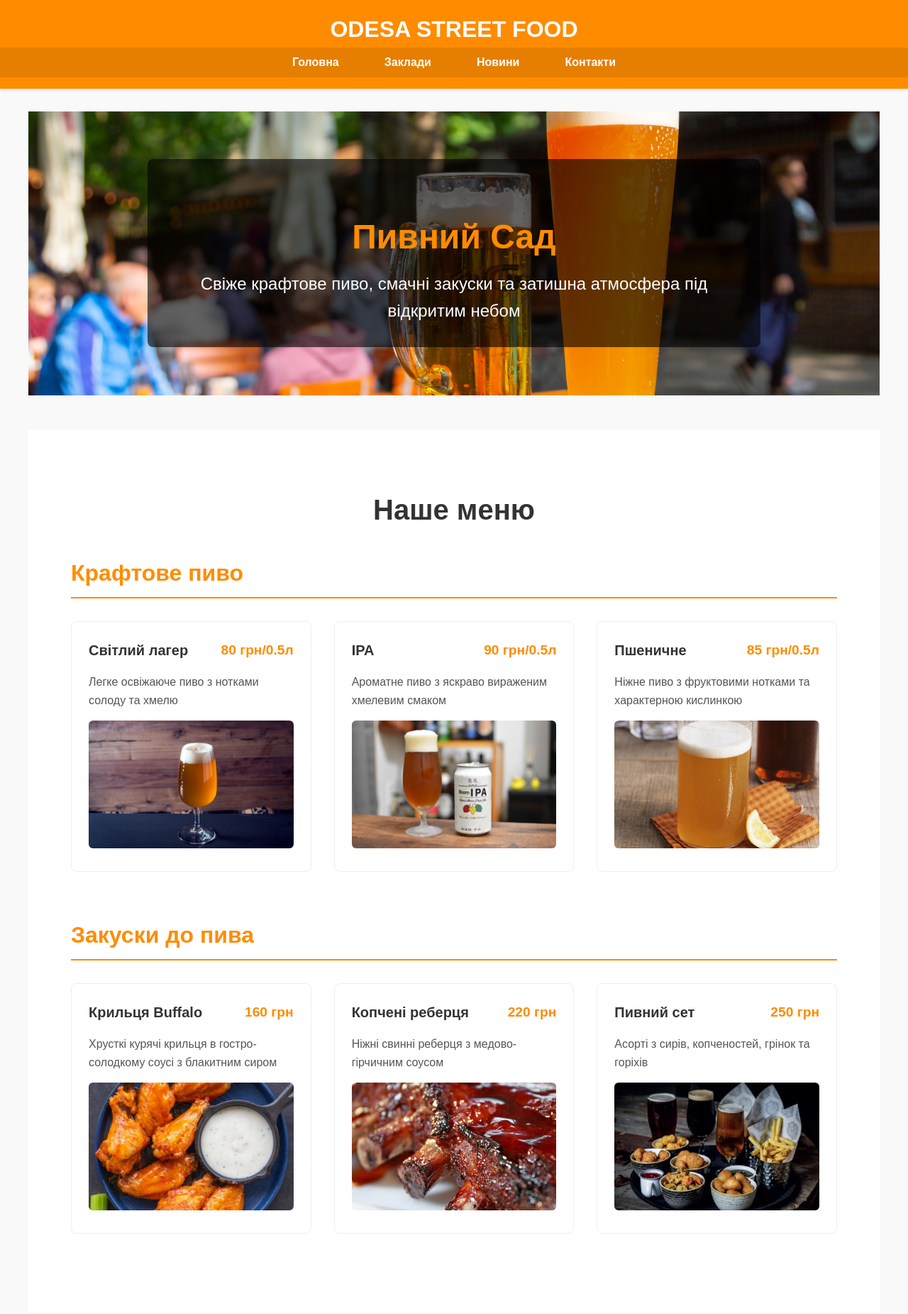
After one commit to Kwaizer/estab-map, a Flask app: page /restaurants/beer_garden in a window 1280 px wide. The commit adds this page. Shown: the top 1851 px of the page at 71% size. Run offline with Flask 3, Linux system fonts and the light colour scheme.

Commit message:
Add beer garden restaurant

```diff
--- a/app.py
+++ b/app.py
@@ -76,6 +76,10 @@ def  fish_bistro():
 def grill_bar():
     return render_template('restaurants/grill-bar.html', now=datetime.now())
 
+@app.route('/restaurants/beer_garden')
+def beer_garden():
+    return render_template('restaurants/beer-garden.html', now=datetime.now())
+
 
 
 if __name__ == '__main__':
--- a/templates/index.html
+++ b/templates/index.html
@@ -34,6 +34,11 @@
             <h3>Гриль-бар</h3>
             <a href="{{ url_for('grill_bar') }}">Детальніше</a>
         </div>
+        <div class="card">
+            <img src="{{ url_for('static', filename='images/beer-garden/beer-garden.jpg') }}" alt="Пивний Сад">
+            <h3>Пивний Сад</h3>
+            <a href="{{ url_for('beer_garden') }}">Детальніше</a>
+        </div>
         <!-- Інші заклади -->
     </div>
 </section>
--- /dev/null
+++ b/templates/restaurants/beer-garden.html
@@ -0,0 +1,104 @@
+{% extends "base.html" %}
+
+{% block title %}Пивний Сад | ODESA STREET FOOD{% endblock %}
+
+{% block content %}
+<section class="restaurant-header" style="background-image: url('{{ url_for('static', filename='images/beer-garden/beer-garden-bg.jpg') }}')">
+    <div class="header-overlay">
+        <h1>Пивний Сад</h1>
+        <p>Свіже крафтове пиво, смачні закуски та затишна атмосфера під відкритим небом</p>
+    </div>
+</section>
+
+<section class="menu-section">
+    <div class="container">
+        <h2>Наше меню</h2>
+
+        <div class="menu-category">
+            <h3>Крафтове пиво</h3>
+            <div class="menu-items">
+                <div class="menu-item">
+                    <div class="item-header">
+                        <h4>Світлий лагер</h4>
+                        <span class="price">80 грн/0.5л</span>
+                    </div>
+                    <p>Легке освіжаюче пиво з нотками солоду та хмелю</p>
+                    <img src="{{ url_for('static', filename='images/beer-garden/lager.jpg') }}" alt="Світлий лагер">
+                </div>
+
+                <div class="menu-item">
+                    <div class="item-header">
+                        <h4>IPA</h4>
+                        <span class="price">90 грн/0.5л</span>
+                    </div>
+                    <p>Ароматне пиво з яскраво вираженим хмелевим смаком</p>
+                    <img src="{{ url_for('static', filename='images/beer-garden/ipa.jpg') }}" alt="IPA">
+                </div>
+
+                <div class="menu-item">
+                    <div class="item-header">
+                        <h4>Пшеничне</h4>
+                        <span class="price">85 грн/0.5л</span>
+                    </div>
+                    <p>Ніжне пиво з фруктовими нотками та характерною кислинкою</p>
+                    <img src="{{ url_for('static', filename='images/beer-garden/wheat-beer.jpg') }}" alt="Пшеничне пиво">
+                </div>
+            </div>
+        </div>
+
+        <div class="menu-category">
+            <h3>Закуски до пива</h3>
+            <div class="menu-items">
+                <div class="menu-item">
+                    <div class="item-header">
+                        <h4>Крильця Buffalo</h4>
+                        <span class="price">160 грн</span>
+                    </div>
+                    <p>Хрусткі курячі крильця в гостро-солодкому соусі з блакитним сиром</p>
+                    <img src="{{ url_for('static', filename='images/beer-garden/buffalo-wings.jpg') }}" alt="Крильця Buffalo">
+                </div>
+
+                <div class="menu-item">
+                    <div class="item-header">
+                        <h4>Копчені реберця</h4>
+                        <span class="price">220 грн</span>
+                    </div>
+                    <p>Ніжні свинні реберця з медово-гірчичним соусом</p>
+                    <img src="{{ url_for('static', filename='images/beer-garden/ribs.jpg') }}" alt="Копчені реберця">
+                </div>
+
+                <div class="menu-item">
+                    <div class="item-header">
+                        <h4>Пивний сет</h4>
+                        <span class="price">250 грн</span>
+                    </div>
+                    <p>Асорті з сирів, копченостей, грінок та горіхів</p>
+                    <img src="{{ url_for('static', filename='images/beer-garden/beer-snack-set.jpg') }}" alt="Пивний сет">
+                </div>
+            </div>
+        </div>
+    </div>
+</section>
+
+<section class="restaurant-info">
+    <div class="container">
+        <div class="info-block">
+            <h3>Години роботи</h3>
+            <p>Понеділок - Четвер: 15:00 - 23:00</p>
+            <p>П'ятниця - Неділя: 14:00 - 00:00</p>
+        </div>
+
+        <div class="info-block">
+            <h3>Особливості</h3>
+            <ul>
+                <li>10+ видів крафтового пива</li>
+                <li>Літня тераса з гамаками</li>
+                <li>Жива музика у вихідні</li>
+            </ul>
+        </div>
+        <div class="back-btn">
+            <a href="{{ url_for('restaurants') }}" class="btn">← До всіх закладів</a>
+        </div>
+    </div>
+</section>
+{% endblock %}
```
Also changed, not shown: templates/restaurants.html (+10 -0 lines), templates/restaurants/beergarden.html (deleted, +0 -10 lines), static/images/beer-garden/beer-garden-bg.jpg (added), static/images/beer-garden/beer-garden.jpg (added), static/images/beer-garden/beer-snack-set.jpg (added), static/images/beer-garden/buffalo-wings.jpg (added), static/images/beer-garden/ipa.jpg (added), static/images/beer-garden/lager.jpg (added), static/images/beer-garden/ribs.jpg (added), static/images/beer-garden/wheat-beer.jpg (added).
